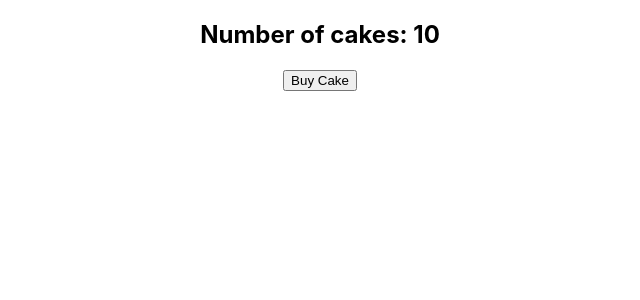
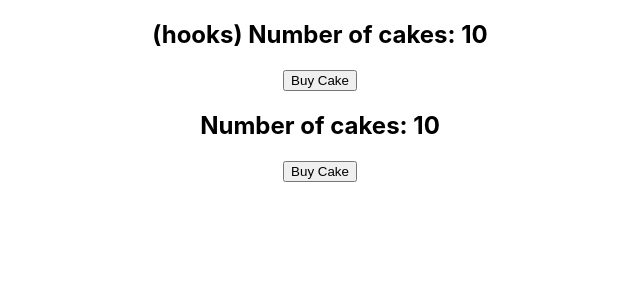
Before and after one commit to kichopher/redux-codevolution-tut-followAlong, a React (Create React App) app in the folder react-redux-demo/: page / in a window 1280 px wide. Shown: the top 300 px of the page, without its empty margins (320-960 px from the left). Built offline with nearby package versions, Linux system fonts and the light colour scheme.

Commit message:
Use useSelector hook to access redux state

```diff
--- a/react-redux-demo/src/App.js
+++ b/react-redux-demo/src/App.js
@@ -2,11 +2,13 @@
 import store from "./redux/store";
 import { Provider } from "react-redux";
 import CakeContainer from "./components/CakeContainer";
+import HooksCakeContainer from "./components/HooksCakeContainer";
 
 function App() {
   return (
     <Provider store={store}>
       <div className="App">
+        <HooksCakeContainer />
         <CakeContainer />
       </div>
     </Provider>
--- /dev/null
+++ b/react-redux-demo/src/components/HooksCakeContainer.js
@@ -0,0 +1,16 @@
+import React from "react";
+import { useSelector } from "react-redux";
+
+function HooksCakeContainer() {
+  const numOfCakes = useSelector((state) => state.numOfCakes);
+  return (
+    <div>
+      <h2>
+        {`(hooks) `}Number of cakes: {numOfCakes}
+      </h2>
+      <button>Buy Cake</button>
+    </div>
+  );
+}
+
+export default HooksCakeContainer;
```
